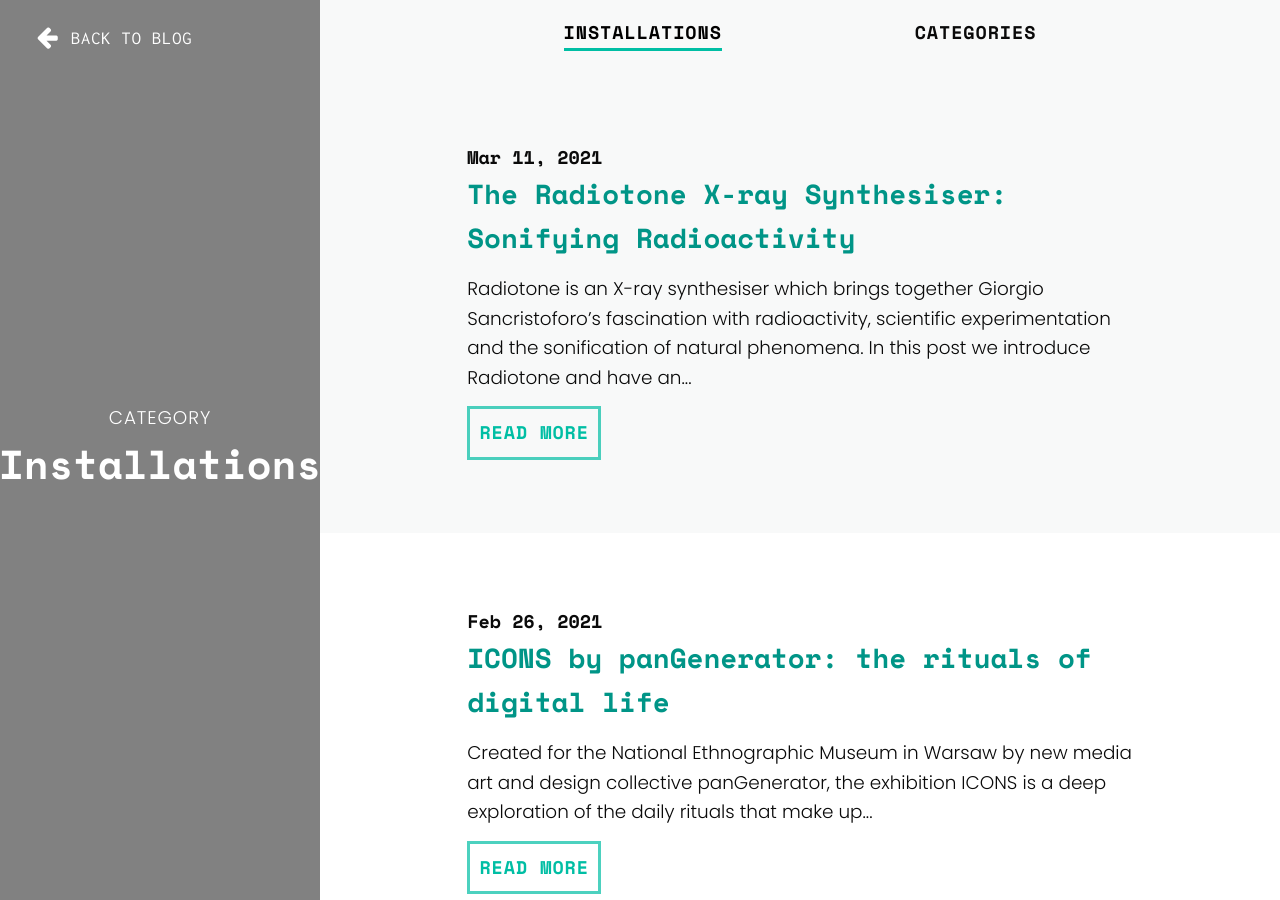
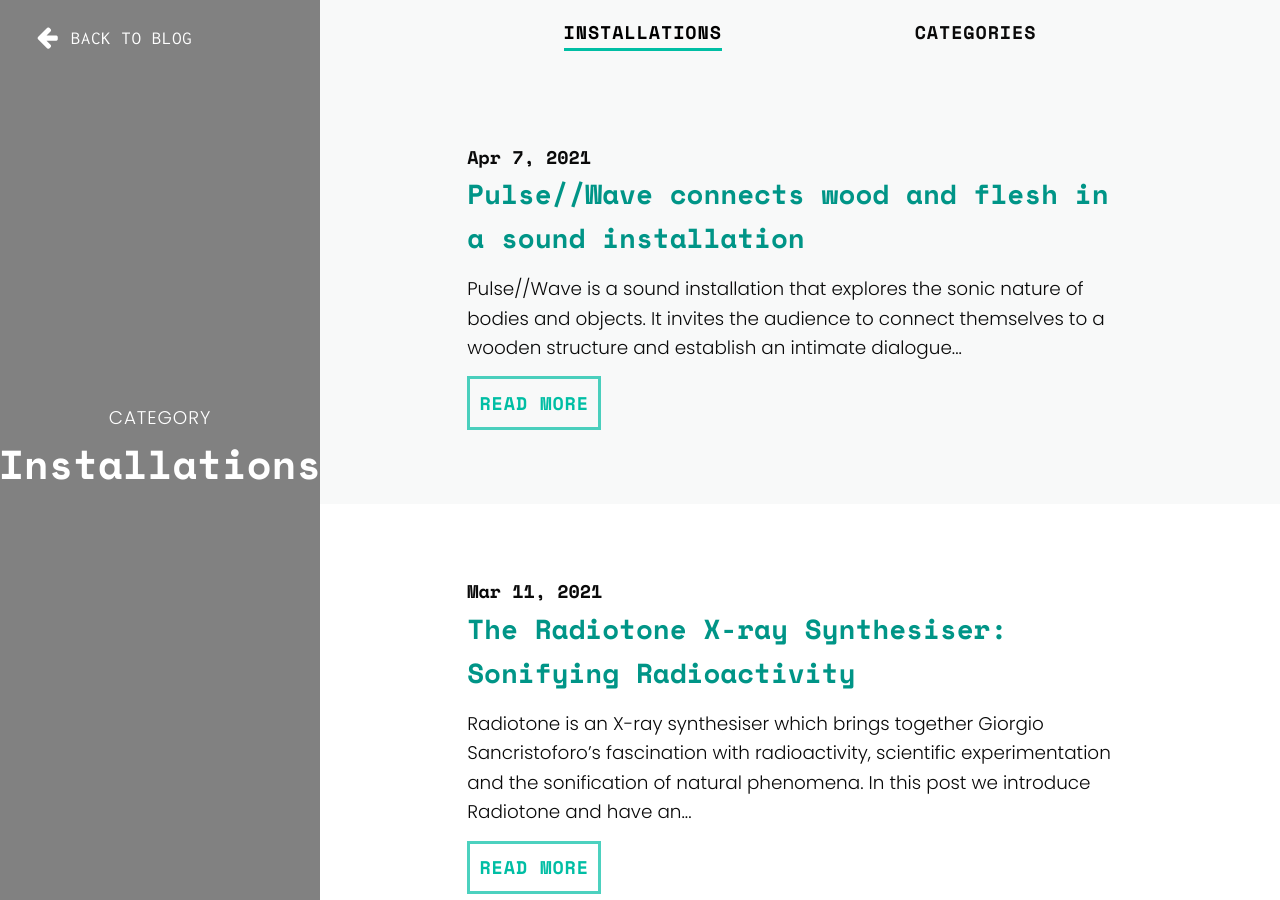
Before and after one commit to BelaPlatform/bela_newBlog, a Jekyll site: the page built from docs/_categories/installations.html, in a window 1280 px wide and 900 px high. Built offline with Jekyll 4.4.1, drawn with Linux system fonts in a browser that asks for light colours; nearby versions of some CDN libraries; some of the changed lines change nothing that is shown.

Commit message:
category correction

```diff
--- a/docs/_posts/2021-04-07-pulse-wave-installation.markdown
+++ b/docs/_posts/2021-04-07-pulse-wave-installation.markdown
@@ -3,7 +3,7 @@ layout: post
 title: "Pulse//Wave connects wood and flesh in a sound installation"
 date: 2021-04-07
 categories:
-  - "Installation"
+  - "Installations"
   - "Hardware"
   - "Instruments"
 description: ""
```
